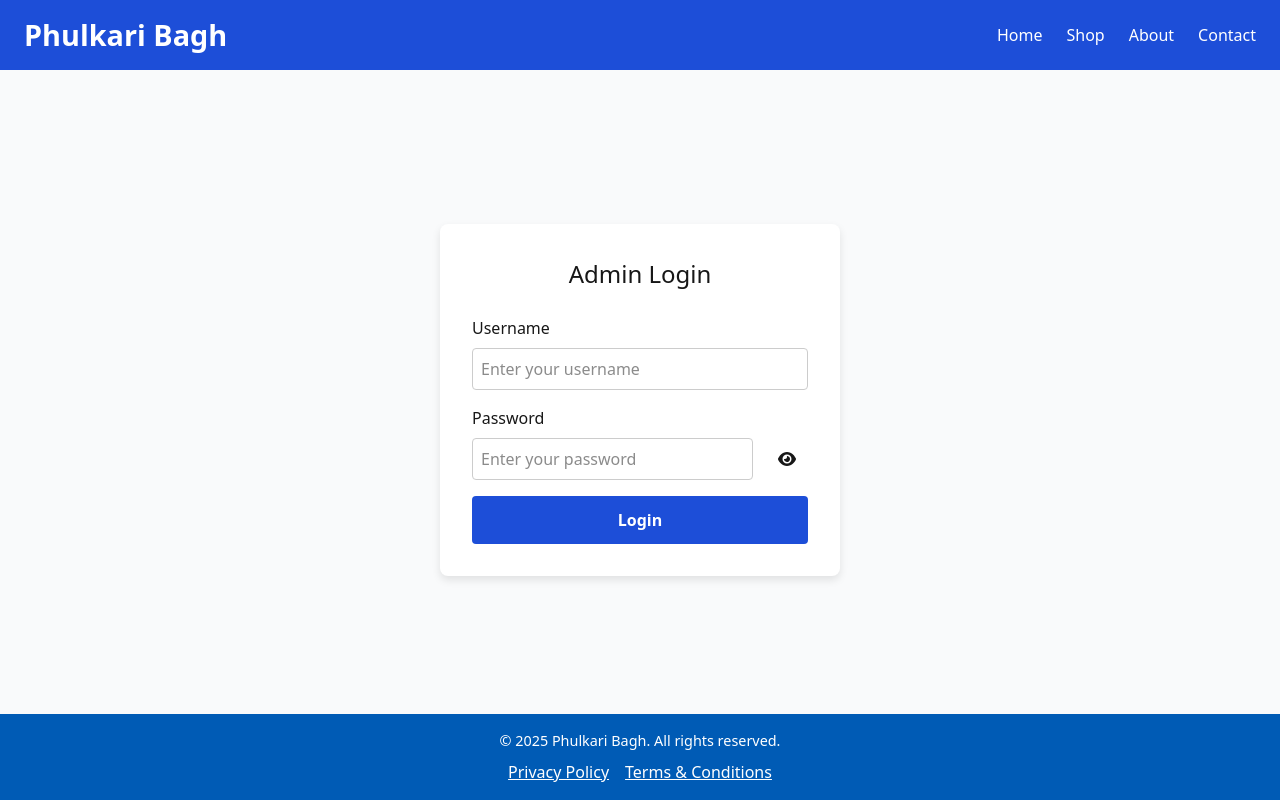
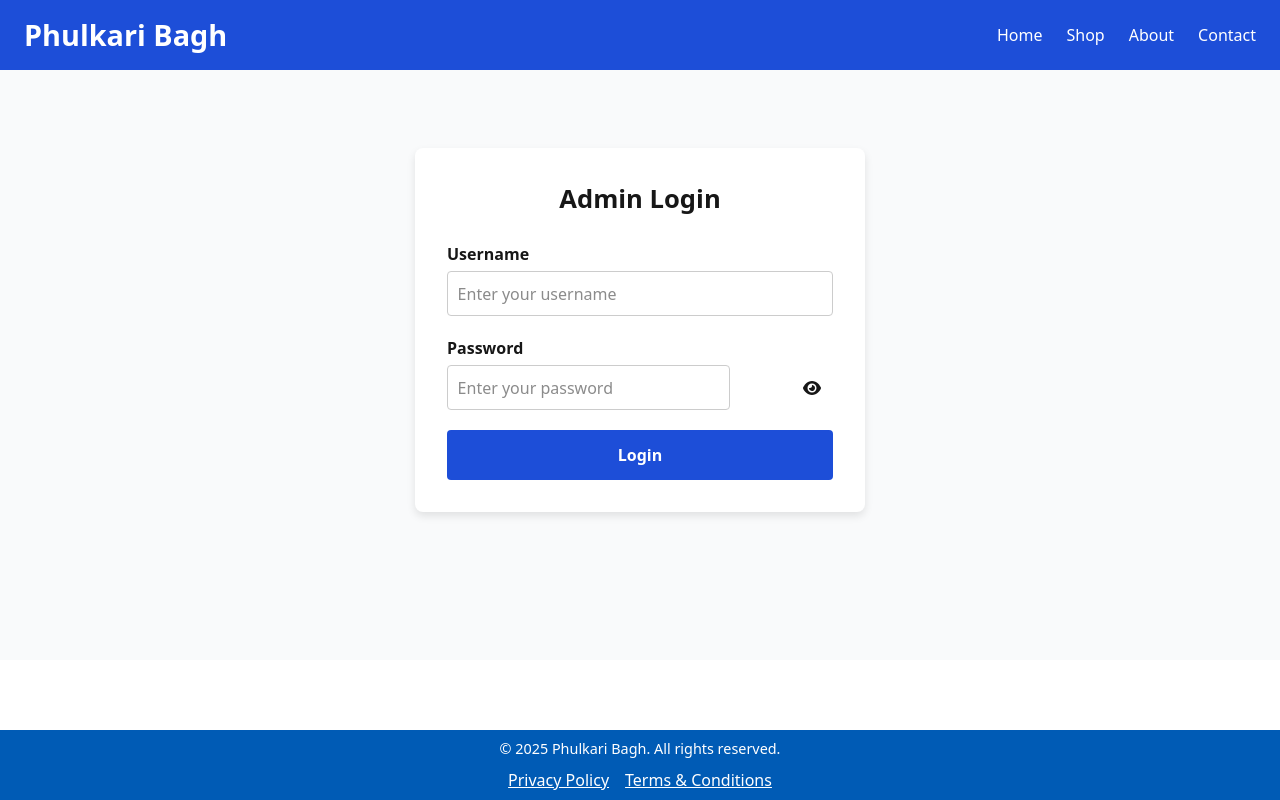
Before and after one commit to theBillionaireApostle/Phulkari_Bagh, a Next.js app: page /admin/login in a window 1280 px wide. Built offline with nearby package versions, Linux system fonts and the light colour scheme.

Commit message:
Update page.tsx

```diff
--- a/app/admin/login/page.tsx
+++ b/app/admin/login/page.tsx
@@ -194,30 +194,37 @@ export default function AdminLoginPage() {
   );
 }
 
-// Inline styles using a style object.
+/**
+ *
+ * Updated Styles
+ *
+ */
 const styles: Record<string, React.CSSProperties> = {
   container: {
+    // Full height minus header (70px) and footer (70px) for perfect vertical centering
+    minHeight: "calc(100vh - 140px)",
     display: "flex",
+    alignItems: "center",
     justifyContent: "center",
-    alignItems: "center",
-    minHeight: "calc(100vh - 140px)", // leaving space for header and footer
+    // Provide uniform padding to avoid overlapping header/footer
+    paddingTop: "70px",   // space for fixed header
+    paddingBottom: "70px",// space for fixed footer
     backgroundColor: "#f9fafb",
-    padding: "1rem",
-    marginTop: "70px", // header height
-    marginBottom: "70px", // footer height (approx.)
   },
   loginCard: {
     backgroundColor: "#fff",
     width: "100%",
-    maxWidth: "400px",
+    maxWidth: "450px",
     padding: "2rem",
     borderRadius: "8px",
     boxShadow: "0 4px 8px rgba(0, 0, 0, 0.1)",
+    margin: "0 1rem", // small horizontal margin for mobile screens
   },
   title: {
     marginBottom: "1.5rem",
-    fontSize: "1.5rem",
+    fontSize: "1.6rem",
     textAlign: "center",
+    fontWeight: 700,
   },
   errorText: {
     color: "#d90429",
@@ -228,25 +235,24 @@ const styles: Record<string, React.CSSProperties> = {
   form: {
     display: "flex",
     flexDirection: "column",
-    gap: "1rem",
+    gap: "1.25rem",
   },
   fieldGroup: {
     display: "flex",
     flexDirection: "column",
-    gap: "0.5rem",
+    gap: "0.3rem",
   },
   label: {
-    fontWeight: 500,
+    fontWeight: 600,
   },
   input: {
-    padding: "0.5rem",
+    padding: "0.6rem",
     borderRadius: "4px",
     border: "1px solid #ccc",
-    outline: "none",
     fontSize: "1rem",
   },
   button: {
-    padding: "0.75rem 1.5rem",
+    padding: "0.8rem 1.5rem",
     borderRadius: "4px",
     fontSize: "1rem",
     fontWeight: 600,
@@ -298,6 +304,10 @@ const footerStyles: Record<string, React.CSSProperties> = {
     bottom: 0,
     left: 0,
     width: "100%",
+    height: "70px",
+    display: "flex",
+    flexDirection: "column",
+    justifyContent: "center",
   },
   text: {
     margin: 0,
@@ -352,6 +362,8 @@ const modalStyles: Record<string, React.CSSProperties> = {
     color: "#d90429",
     textAlign: "center",
     marginBottom: "1rem",
+    fontSize: "1rem",
+    lineHeight: "1.4",
   },
   modalButton: {
     padding: "0.5rem 1rem",
@@ -360,6 +372,8 @@ const modalStyles: Record<string, React.CSSProperties> = {
     border: "none",
     borderRadius: "4px",
     cursor: "pointer",
+    margin: "0 auto",
+    display: "block",
   },
   modalTitle: {
     textAlign: "center",
```
